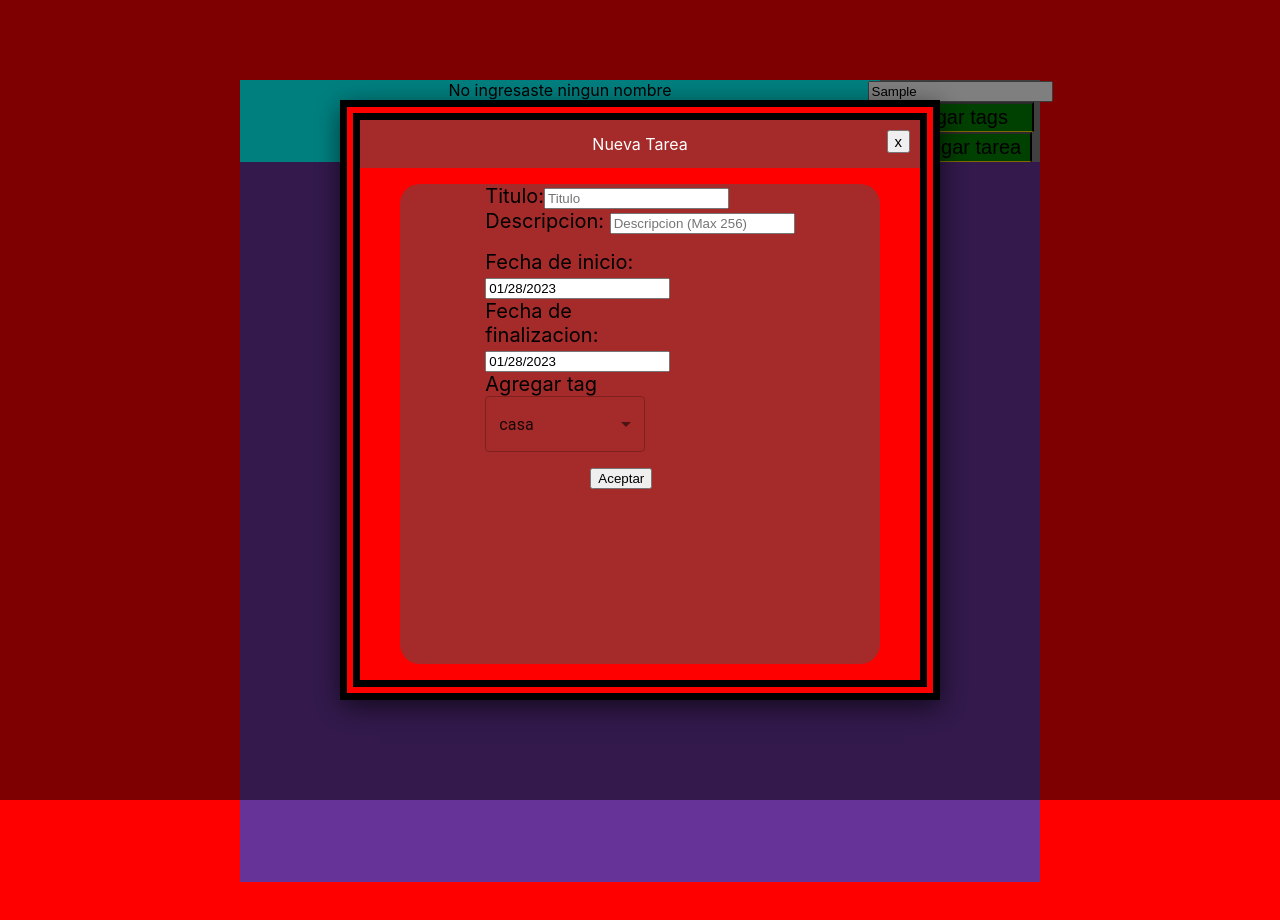
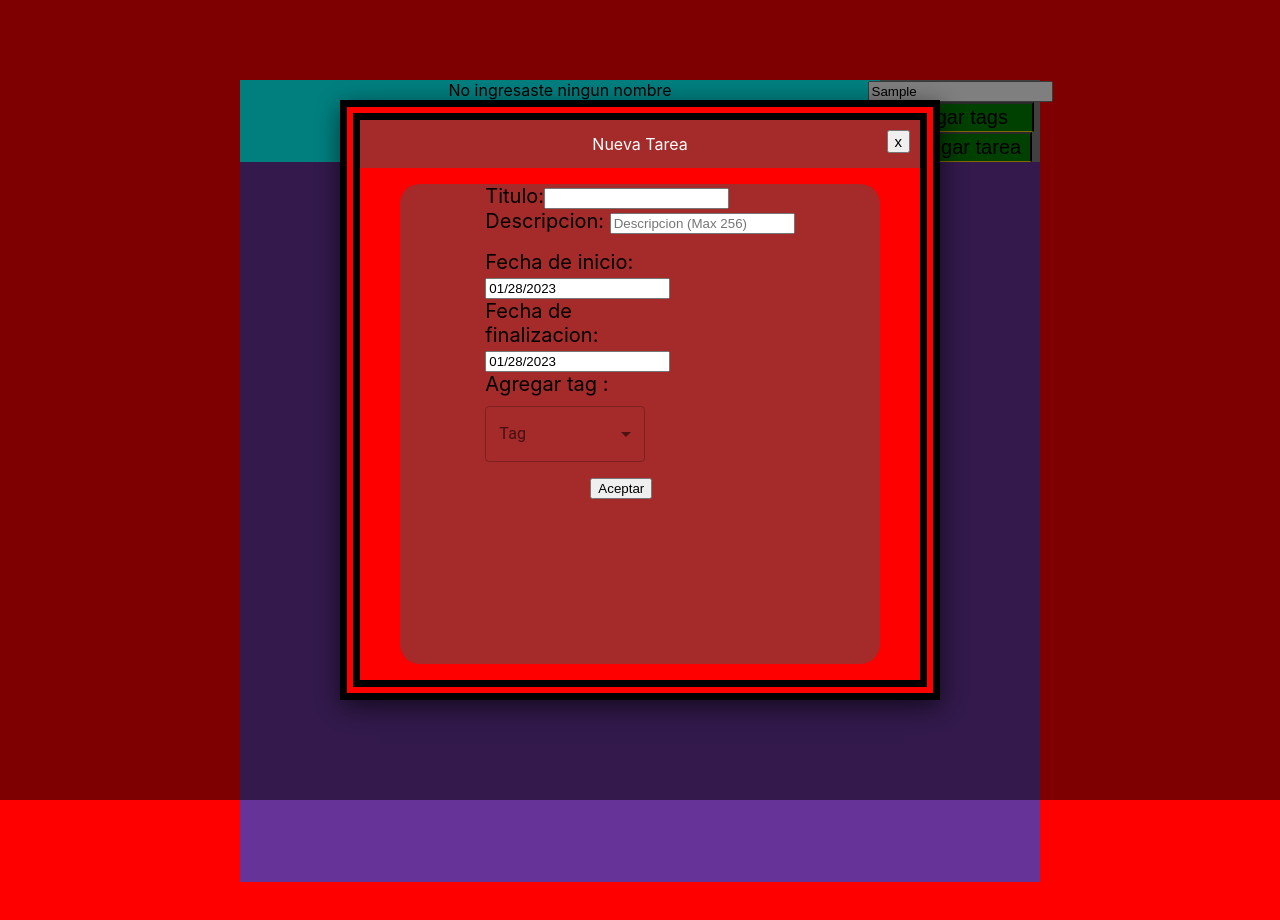
Before and after one commit to Adrian-Cassano/to-do-app, a React (Create React App) app: page /Home in a window 1280 px wide. Both pictures are taken after typing "Sample" into the empty fields and a click on the button "Agregar tarea". Shown: the top 920 px of the page. Built offline with nearby package versions, Linux system fonts and the light colour scheme.

Commit message:
fix: optimize and delet lines unused

```diff
--- a/src/components/Tag/Tag.js
+++ b/src/components/Tag/Tag.js
@@ -1,27 +1,25 @@
 import * as React from "react";
 import { useSelector } from "react-redux";
 
-
-
+import InputLabel from "@mui/material/InputLabel";
 import Box from "@mui/material/Box";
 import MenuItem from "@mui/material/MenuItem";
 import FormControl from "@mui/material/FormControl";
 import Select from "@mui/material/Select";
 
-export default function Tag({value, setValue}) {
-
+export default function Tag({ value, setValue }) {
   const tagSlice = useSelector((store) => store.tagSlice);
-
 
   return (
     <Box sx={{ minWidth: 120 }}>
       <FormControl fullWidth>
+        <InputLabel id="demo-simple-select-label">Tag</InputLabel>
         <Select
           selected={value}
           onChange={(e) => {
             setValue(e.target.value);
           }}
-          value={"casa"}
+          label="Tag"
         >
           {tagSlice?.tags?.map((tag, index) => {
             return (
--- a/src/redux/slices/tagSlice.js
+++ b/src/redux/slices/tagSlice.js
@@ -28,13 +28,11 @@ export const tagSlice = createSlice({
       ];
       state.ultimoId++;
     },
-    setShowTag: (state, action) => {
 
-    },
   },
 });
 
-export const { setTag , setShowTag } = tagSlice.actions;
+export const { setTag  } = tagSlice.actions;
 
 export const stateName = (state) => state;
 
--- a/src/views/Modal/Modal.jsx
+++ b/src/views/Modal/Modal.jsx
@@ -9,7 +9,6 @@ import Tag from "../../components/Tag/Tag";
 import styles from "./modal.module.css";
 import moment from "moment";
 
-
 export default function Modal(props) {
   const dispatch = useDispatch();
 
@@ -19,19 +18,13 @@ export default function Modal(props) {
   const [endDate, setEndDate] = React.useState(new Date());
   const [tag, setTag] = React.useState(tagSlice.tags[0].tag);
 
-
-
   const handleSubmit = (e) => {
     e.preventDefault();
-    console.log()
+    console.log();
     const dateStart = moment(startDate).format("MM/DD/YYYY");
     const dateEnd = moment(endDate).format("MM/DD/YYYY");
     const title = e.target[0].value;
     const description = e.target[1].value;
-
-
-
-
 
     if (title === "") {
       alert("Ingrese un titulo");
@@ -59,7 +52,7 @@ export default function Modal(props) {
           <form onSubmit={handleSubmit} method="post">
             <div>
               Titulo:
-              <input type="text" placeholder="Titulo" />
+              <input />
             </div>
             <div>
               Descripcion:{" "}
@@ -75,8 +68,10 @@ export default function Modal(props) {
                 <Calender value={endDate} setValue={setEndDate} />
               </div>
               <div>
-                Agregar tag
-                <Tag value={tag} setValue={setTag} />
+                Agregar tag :
+                <div id={styles.Tag}>
+                  <Tag value={tag} setValue={setTag} />
+                </div>
               </div>
               <div id={styles.ContainerButton}>
                 <button type="submit" name="submit">
--- a/src/views/Modal/modal.module.css
+++ b/src/views/Modal/modal.module.css
@@ -74,3 +74,6 @@
   justify-content: center;
   margin: 1rem;
 }
+#Tag {
+  margin: 10px 0px 0px 0px;
+}
--- /dev/null
+++ b/src/views/ModalEdit.jsx/index.js
@@ -0,0 +1 @@
+export {default} from './ModalEdit'
```
